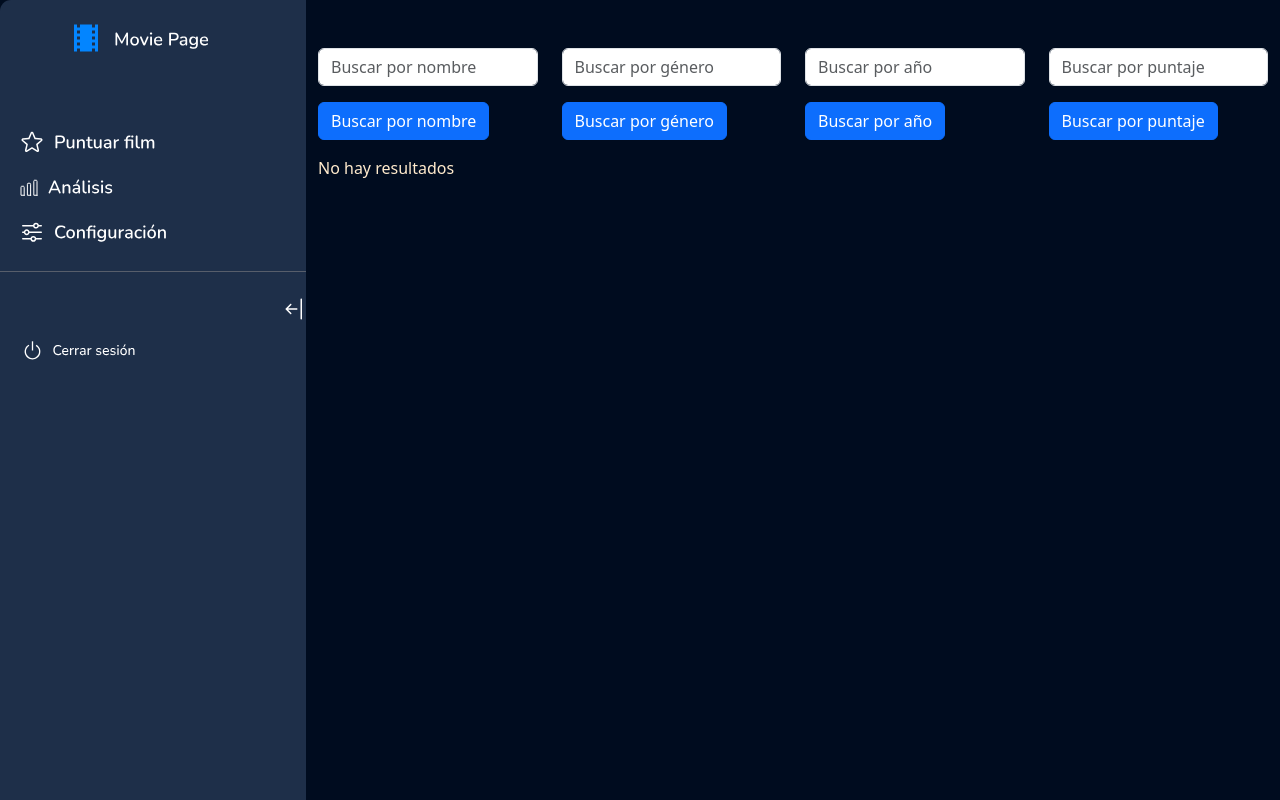
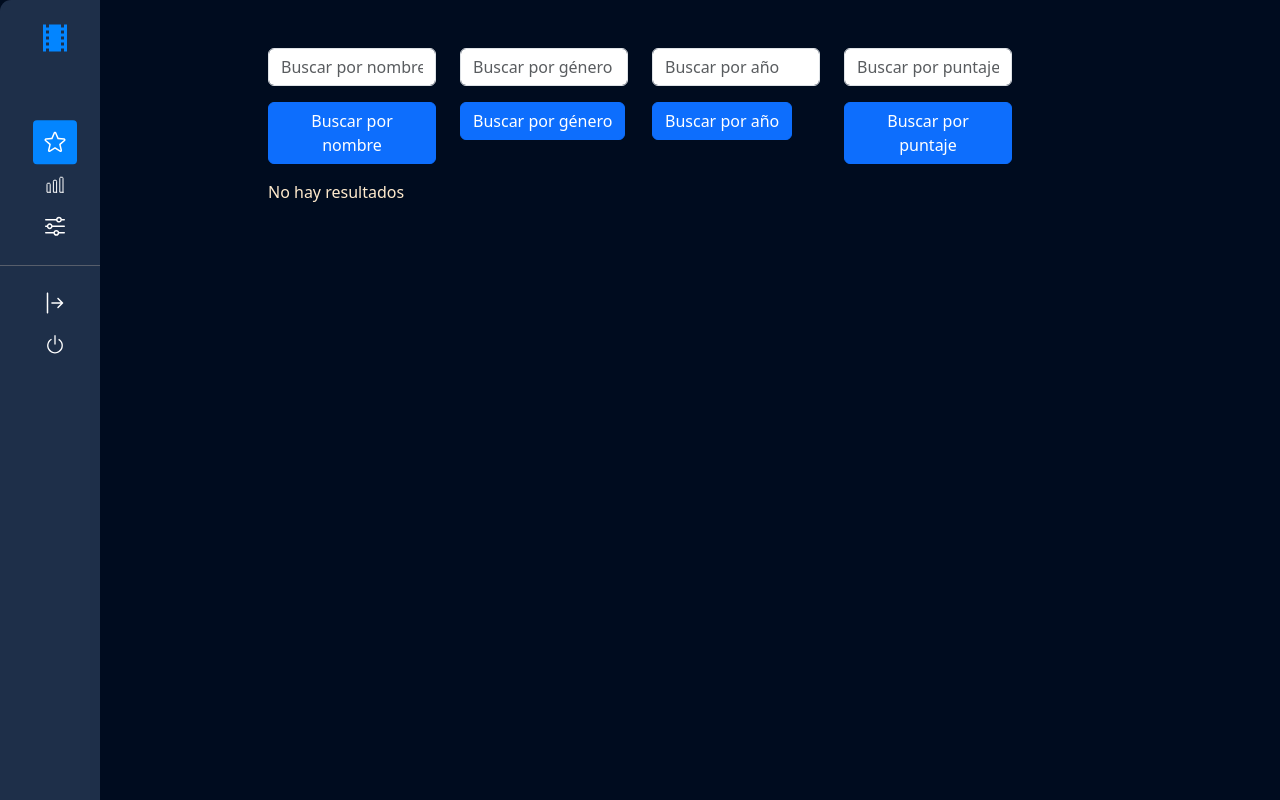
Before and after one commit to RadikeCosa/frontend-challenge, a React (Vite) app: page /dashboard in a window 1280 px wide. Shown: the top 800 px of the page. Built offline with nearby package versions, Linux system fonts and the light colour scheme.

Commit message:
mitad refactorizacion puntuar estilos etc

```diff
--- a/src/components/PuntuarComponent.jsx
+++ b/src/components/puntuar/PuntuarComponent.jsx
@@ -1,6 +1,7 @@
 import { useState } from "react";
 import "bootstrap/dist/css/bootstrap.min.css";
-import "../styles/puntuar.css";
+import "../../styles/puntuar.css";
+import PuntuarTable from "./PuntuarTable";
 
 const PuntuarComponent = () => {
   const [data, setData] = useState(null);
@@ -14,23 +15,7 @@ const PuntuarComponent = () => {
   const handleGeneroChange = (event) => setGenero(event.target.value);
   const handleAnoChange = (event) => setAno(event.target.value);
   const handleRatingChange = (event) => setRating(event.target.value);
-  const getGenres = (item) => {
-    let genres = [];
-    // Iterar sobre las propiedades del objeto y agregar los géneros con valor 1 a la lista
-    Object.keys(item).forEach((key) => {
-      if (
-        item[key] === "1" &&
-        key !== "id" &&
-        key !== "Name" &&
-        key !== "Release Date" &&
-        key !== "avg_rating"
-      ) {
-        genres.push(key);
-      }
-    });
-    // Devolver los géneros como una cadena separada por comas
-    return genres.join(", ");
-  };
+
   const fetchData = (url) => {
     setLoading(true);
     fetch(url)
@@ -137,26 +122,7 @@ const PuntuarComponent = () => {
       {loading ? (
         <div className="mt-3">Cargando...</div>
       ) : data ? (
-        <table className="table table-striped mt-3">
-          <thead>
-            <tr>
-              <th>Nombre</th>
-              <th>Release Date</th>
-              <th>Avg Rating</th>
-              <th>Género</th>
-            </tr>
-          </thead>
-          <tbody className="table-body">
-            {data.map((item) => (
-              <tr key={item.id}>
-                <td>{item.Name}</td>
-                <td>{item["Release Date"]}</td>
-                <td>{item.avg_rating}</td>
-                <td>{getGenres(item)}</td>
-              </tr>
-            ))}
-          </tbody>
-        </table>
+        <PuntuarTable data={data} />
       ) : (
         <div className="mt-3">No hay resultados</div>
       )}
--- /dev/null
+++ b/src/components/puntuar/PuntuarTable.jsx
@@ -0,0 +1,28 @@
+import getGenres from "../../helpers/getMovieGenre";
+const PuntuarTable = (data) => {
+  const dataLista = data.data;
+  console.log(dataLista);
+  return (
+    <table className="table table-striped mt-3">
+      <thead>
+        <tr>
+          <th>Nombre</th>
+          <th>Release Date</th>
+          <th>Avg Rating</th>
+          <th>Género</th>
+        </tr>
+      </thead>
+      <tbody className="table-body">
+        {dataLista.map((item) => (
+          <tr key={item.id}>
+            <td>{item.Name}</td>
+            <td>{item["Release Date"]}</td>
+            <td>{item.avg_rating}</td>
+            <td>{getGenres(item)}</td>
+          </tr>
+        ))}
+      </tbody>
+    </table>
+  );
+};
+export default PuntuarTable;
--- a/src/components/sidebar/Sidebar.jsx
+++ b/src/components/sidebar/Sidebar.jsx
@@ -2,7 +2,7 @@
 import { useAuth } from "../../context/AuthContext";
 import "../../styles/sidebar.css";
 import SidebarElement from "./SidebarElement";
-import { useState } from "react";
+import { useState, useEffect } from "react";
 
 import puntuarOpen from "../../assets/puntuarOpen.svg";
 import logoutOpen from "../../assets/logoutOpen.svg";
@@ -22,12 +22,21 @@ const Sidebar = () => {
   const { user } = useAuth();
   const [isOpen, setIsOpen] = useState(true);
 
+  useEffect(() => {
+    const timer = setTimeout(() => {
+      setIsOpen(false);
+    }, 2000);
+
+    // Cleanup function to clear the timer if the component unmounts
+    return () => clearTimeout(timer);
+  }, []);
+
   const toggleSidebar = () => {
     setIsOpen(!isOpen);
     console.log("toggle");
   };
 
-  const sidebarWidth = isOpen ? "336px" : "150px";
+  const sidebarWidth = isOpen ? "336px" : "100px";
   const iconPuntuar = isOpen ? puntuarOpen : puntuarClose;
   const iconAnalisis = isOpen ? analisisOpen : analisisClose;
   const iconConfiguracion = isOpen ? configOpen : configClose;
--- /dev/null
+++ b/src/helpers/getMovieGenre.js
@@ -0,0 +1,18 @@
+const getGenres = (item) => {
+  let genres = [];
+  // Iterar sobre las propiedades del objeto y agregar los géneros con valor 1 a la lista
+  Object.keys(item).forEach((key) => {
+    if (
+      item[key] === "1" &&
+      key !== "id" &&
+      key !== "Name" &&
+      key !== "Release Date" &&
+      key !== "avg_rating"
+    ) {
+      genres.push(key);
+    }
+  });
+  // Devolver los géneros como una cadena separada por comas
+  return genres.join(", ");
+};
+export default getGenres;
--- a/src/pages/Dashboard.jsx
+++ b/src/pages/Dashboard.jsx
@@ -1,7 +1,7 @@
 import { useState } from "react";
 import { useAuth } from "../context/AuthContext";
 import AnalisisComponent from "../components/AnalisisComponent";
-import PuntuarComponent from "../components/PuntuarComponent";
+import PuntuarComponent from "../components/puntuar/PuntuarComponent";
 import Sidebar from "../components/sidebar/Sidebar";
 import "../styles/dashboard.css";
 
@@ -13,8 +13,10 @@ const Dashboard = () => {
   return (
     <div className="dashboard-container">
       <Sidebar setActiveComponent={setActiveComponent} />
-      {activeComponent === "puntuar" && <PuntuarComponent />}
-      {activeComponent === "analisis" && <AnalisisComponent />}
+      <div className="main-container">
+        {activeComponent === "puntuar" && <PuntuarComponent />}
+        {activeComponent === "analisis" && <AnalisisComponent />}
+      </div>
     </div>
   );
 };
--- a/src/styles/dashboard.css
+++ b/src/styles/dashboard.css
@@ -1,3 +1,8 @@
 .dashboard-container {
   display: flex;
+  position: relative; /* Agrega esta clase */
 }
+.main-container {
+  width: 60%;
+  margin: auto;
+}
--- a/src/styles/sidebar.css
+++ b/src/styles/sidebar.css
@@ -1,6 +1,9 @@
 .sidebar-container {
   /*   width: 336px;
  */
+  position: fixed; /* Agrega esta clase */
+  top: 0;
+  left: 0;
   height: 951px;
   padding: 20px 0px 0px 0px;
   gap: 0px;
```
